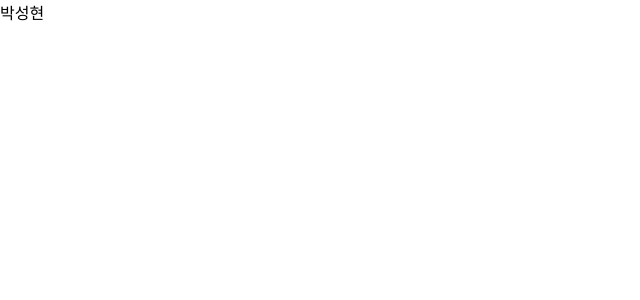
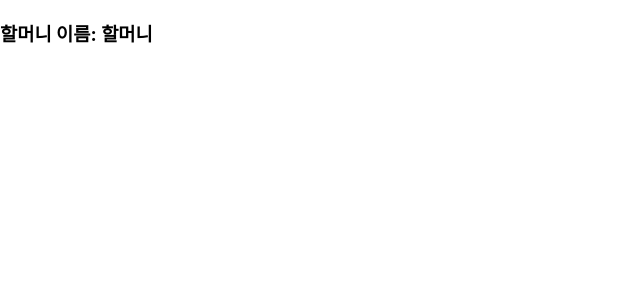
Before and after one commit to qoalstn44/React, a React (Create React App) app in the folder week-1/: page / in a window 1280 px wide. Shown: the top 300 px of the page, without its empty margins (0-640 px from the left). Built offline with nearby package versions, Linux system fonts and the light colour scheme.

Commit message:
posts_New_1

```diff
--- a/week-1/src/App.js
+++ b/week-1/src/App.js
@@ -2,17 +2,21 @@
 import React from "react";
 
 function Child(posts) {
-  console.log(posts);
-  return <div>{posts.MotherName}</div>; //props를 받아서 출력
+  return (
+    <div>
+      <h3>할머니 이름: {posts.GrandFatherName}</h3>
+    </div>
+  );
 }
 
-function Mother() {
-  const name = "박성현";
-  return <Child MotherName={name} />; //MotherName이라는 props를 만들어서 name을 넣어줌
+function Mother(props) {
+  console.log(props);
+  return <Child GrandFatherName={props.GrandFatherName} />;
 }
 
 function GrandFather() {
-  return <Mother />;
+  const name = "할머니";
+  return <Mother GrandFatherName={name} />;
 }
 
 function App() {
```
